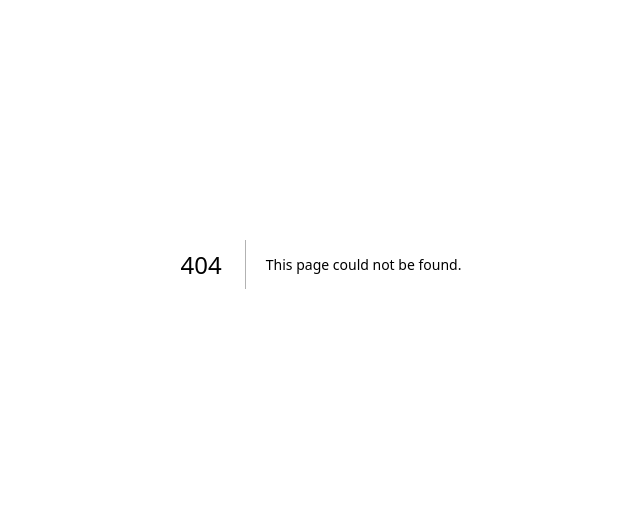
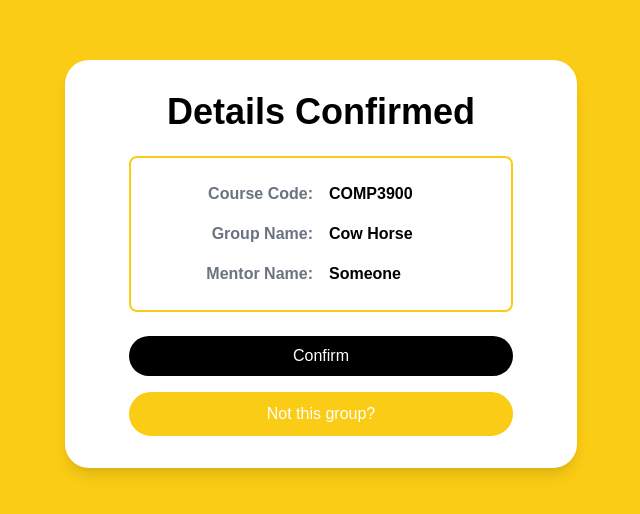
Before and after one commit to Lilpiggie0522/regler, a Next.js app: page /studentDetailConfirm in a window 1280 px wide. Before the commit this address had no page. Shown: the part 136-650 px from the top of the page, without its empty margins (319-959 px from the left). Built offline with nearby package versions, Linux system fonts and the light colour scheme.

Commit message:
first finish detail confirm interface, need to change the information shown on the screen

```diff
--- /dev/null
+++ b/app/studentDetailConfirm/page.tsx
@@ -0,0 +1,7 @@
+import StudentDetailConfirm from "@/components/studentDetailConfirm";
+
+export default function StudentDetailConfirmPage() {
+  return (
+    <StudentDetailConfirm />
+  );
+}
--- /dev/null
+++ b/components/studentDetailConfirm.tsx
@@ -0,0 +1,96 @@
+'use client';
+
+import React, { useState } from 'react';
+import { useRouter } from 'next/navigation';
+import { ModalProps } from "@/components/modals/ModalProps";
+
+
+const WrongGroupModal = ({ onClose }: ModalProps) => {
+
+    return (
+      <div className="fixed inset-0 bg-black bg-opacity-50 flex justify-center items-center">
+        <div className="bg-white p-6 rounded-lg max-w-md w-full relative">
+          <button
+            className="absolute top-2 right-2 text-black text-xl"
+            onClick={onClose}
+          >
+            &times;
+          </button>
+          <h2 className="text-xl font-bold mb-4 text-black text-center">Request Group Change</h2>
+          <p className="mb-5 text-black text-center">
+            If there is any error in your details, please email your tutor to request a correction.
+          </p>
+        </div>
+      </div>
+    );
+};
+
+export default function StudentDetailConfirm() {
+
+    const router = useRouter();
+
+    const [showModal, setShowModal] = useState(false);
+
+    const handleNotThisGroup = () => {
+        setShowModal(true);
+    };
+
+    const closeModal = () => {
+        setShowModal(false);
+    };
+
+    return (
+        <div className="min-h-screen bg-yellow-400 flex justify-center items-center">
+        {/* Outer container for the confirmation card */}
+        <div className="bg-white rounded-3xl shadow-lg p-8 max-w-lg w-full text-center">
+            {/* Title */}
+            <h1 className="text-4xl font-bold mb-6 text-black">Details Confirmed</h1>
+
+            {/* Details Section */}
+            <div className="bg-white border-2 border-yellow-400 rounded-lg py-6 px-4 mb-6 max-w-sm mx-auto">
+            {/* Use grid to split label and value */}
+            <div className="grid grid-cols-2 gap-4">
+                <p className="text-right font-bold text-gray-500">
+                Course Code:
+                </p>
+                <p className="text-left font-bold text-black">
+                COMP3900
+                </p>
+
+                <p className="text-right font-bold text-gray-500">
+                Group Name:
+                </p>
+                <p className="text-left font-bold text-black">
+                Cow Horse
+                </p>
+
+                <p className="text-right font-bold text-gray-500">
+                Mentor Name:
+                </p>
+                <p className="text-left font-bold text-black">
+                Someone
+                </p>
+            </div>
+
+            </div>
+            {/* Confirm and Not this group buttons */}
+            <button
+                className="bg-black text-white text-center w-full py-2 rounded-full mb-4 max-w-sm mx-auto"
+                onClick={() => router.push('/teamEvaluationForm')}
+            >
+            Confirm
+            </button>
+            <button
+                className="bg-yellow-400 text-white text-center w-full py-2 rounded-full border-2 border-yellow-400 max-w-sm mx-auto"
+                onClick={handleNotThisGroup}
+            >
+            Not this group?
+            </button>
+
+        </div>
+        {/* Modal for 'Not this group' */}
+        {showModal ? (
+            <WrongGroupModal onClose={closeModal} />) : null}
+        </div>
+    );
+};
--- a/components/studentLogin.tsx
+++ b/components/studentLogin.tsx
@@ -24,8 +24,7 @@ export default function StudentLogin() {
 
   const handleVerificationSuccess = () => {
     setShowVerificationModal(false);
-    // need to change to comfirm details page
-    router.push('/teamEvaluationForm');
+    router.push('/studentDetailConfirm');
   };
 
   // frontend invalid check
```
